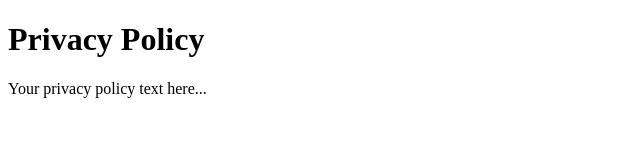
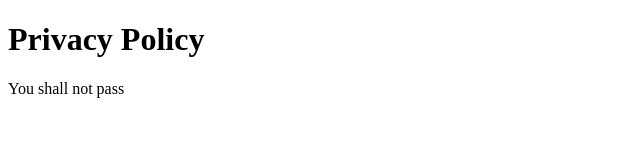
Before and after one commit to iosstud-io/apps, a plain HTML site: page pakturas/legal/privacy/index.html in a window 1280 px wide. Shown: the full height of the page, 0-640 px from the left. Drawn offline with Linux system fonts and the light colour scheme.

Commit message:
Update privacy

```diff
--- a/pakturas/legal/privacy/index.html
+++ b/pakturas/legal/privacy/index.html
@@ -6,6 +6,6 @@
 </head>
 <body>
     <h1>Privacy Policy</h1>
-    <p>Your privacy policy text here...</p>
+    <p>You shall not pass</p>
 </body>
 </html>
```
